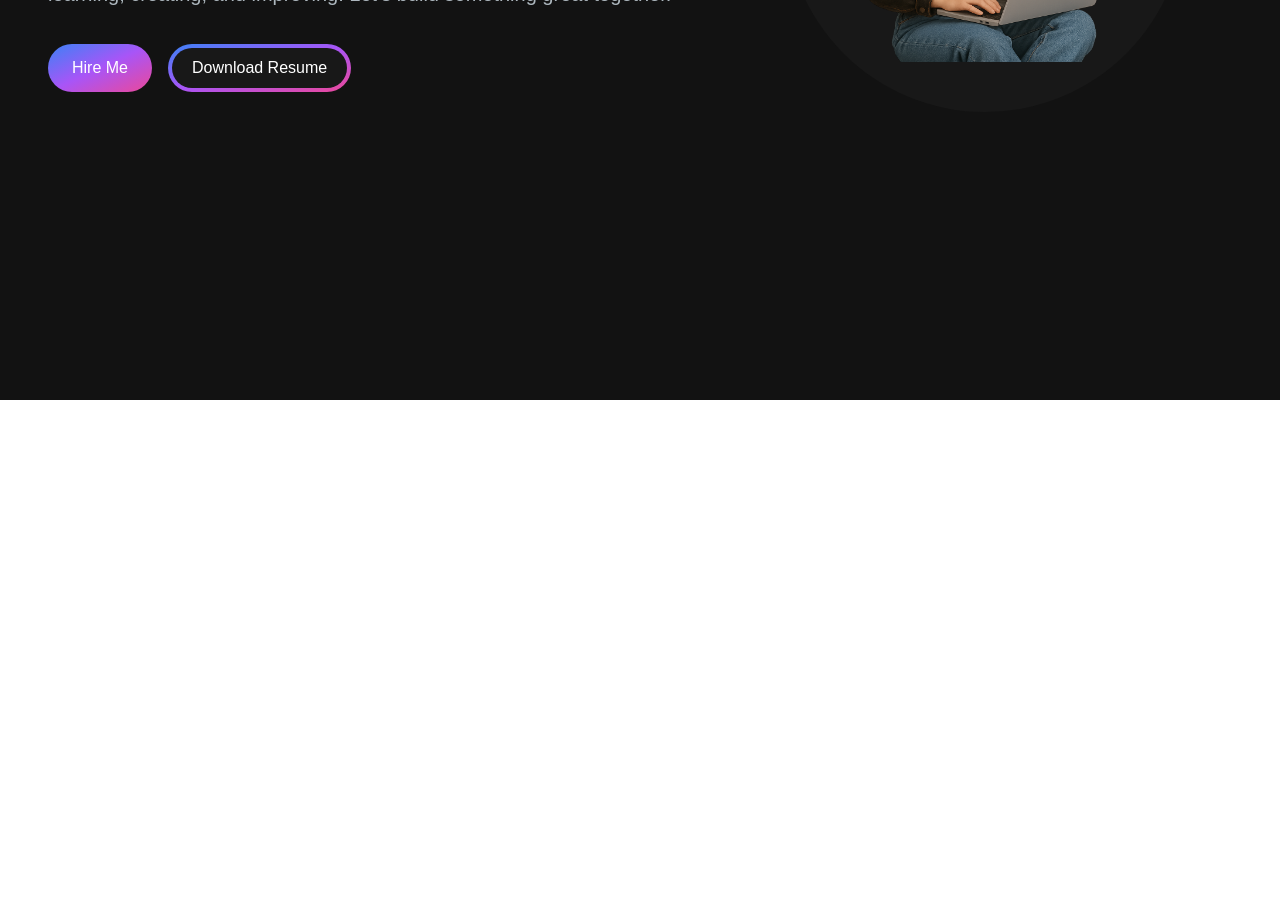
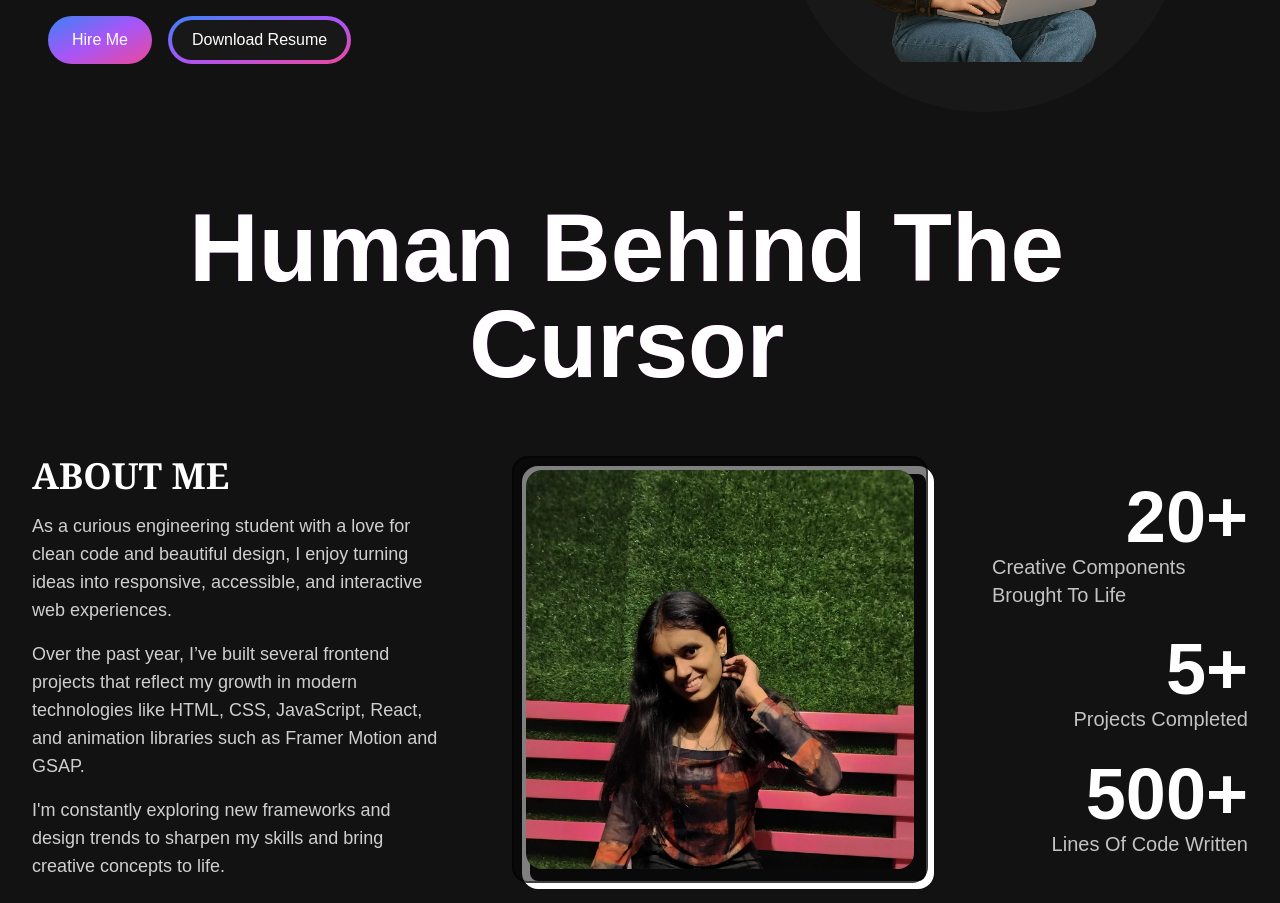
Before and after one commit to architaagr25/Portfolio25, a Next.js app: page / in a window 1280 px wide. Shown: the part 400-1303 px from the top of the page. Before the commit the page ends 800 px from the top, so only its background shows below. Built offline with nearby package versions, Linux system fonts and the light colour scheme.

Commit message:
About section intro created

```diff
--- a/package.json
+++ b/package.json
@@ -10,9 +10,12 @@
   },
   "dependencies": {
     "@heroicons/react": "^2.2.0",
+    "framer-motion": "^12.12.2",
+    "motion": "^12.12.2",
     "next": "15.1.8",
     "react": "^19.0.0",
     "react-dom": "^19.0.0",
+    "react-parallax-tilt": "^1.7.295",
     "react-type-animation": "^3.2.0"
   },
   "devDependencies": {
--- /dev/null
+++ b/src/app/components/About.jsx
@@ -0,0 +1,132 @@
+"use client";
+
+import React, {useRef, useEffect} from 'react';
+import AnimatedText from './AnimatedText';
+import Image from 'next/image';
+import Tilt from 'react-parallax-tilt';
+import { useInView, useSpring, useMotionValue } from 'framer-motion';
+
+
+
+const AnimatedNumbers = ({value}) => {
+  const ref = useRef(null);
+
+  const motionValue = useMotionValue(0);
+  const springValue = useSpring(motionValue, {duration:3000})
+  const isInView = useInView(ref, {once:true});
+
+  useEffect(() => {
+
+    if(isInView){
+      motionValue.set(value);
+    }
+  }, [isInView, value, motionValue])
+
+  useEffect(() => {
+    springValue.on("change", (latest) => {
+       if(ref.current && latest.toFixed(0) <= value){
+        ref.current.textContent = latest.toFixed(0);
+       }
+    })
+  }, [springValue, value])
+
+
+
+  return <span ref={ref}></span>
+}
+
+const About = () => {
+  return (
+    <main className='flex w-full flex-col items-center justify-center px-8 pb-5'>
+      <span className='pt-16'>
+        <AnimatedText
+          text="Human behind the cursor"
+          className="mb-14 text-8xl font-semibold text-transparent bg-clip-text bg-gradient-to-r from-purple-500 to-pink-600"
+        />
+
+        <div className='grid w-full grid-cols-8 gap-16'>
+          {/* Text Section */}
+          <div className='col-span-3 flex flex-col items-start justify-start'>
+            <h2 className='mb-4 text-4xl font-serif font-bold uppercase text-white hover:underline'>
+              About Me
+            </h2>
+
+            <p className='text-white/80 text-lg'>
+              As a curious engineering student with a love for clean code and beautiful design,
+              I enjoy turning ideas into responsive, accessible, and interactive web experiences.
+            </p>
+
+            <p className='my-4 text-white/80 text-lg'>
+              Over the past year, I’ve built several frontend projects that reflect my growth
+              in modern technologies like HTML, CSS, JavaScript, React, and animation libraries
+              such as Framer Motion and GSAP.
+            </p>
+
+            <p className='text-white/80 text-lg'>
+              I'm constantly exploring new frameworks and design trends to sharpen my skills
+              and bring creative concepts to life.
+            </p>
+          </div>
+
+          {/* Tilted 3D Image Section */}
+          <Tilt
+            tiltMaxAngleX={15}
+            tiltMaxAngleY={15}
+            perspective={1000}
+            transitionSpeed={1000}
+            scale={1.05}
+            gyroscope={true}
+            className='col-span-3'
+          >
+            <div className='relative h-max p-3 rounded-2xl border-2 border-black/50 bg-black/50'>
+
+              <div className='absolute top-2 left-2 w-full h-full rounded-2xl border-8 border-white -z-10'></div>
+
+
+              <Image
+                src="/images/pfp.jpg"
+                alt="Archita"
+                className="w-full h-auto rounded-2xl"
+                width={400}
+                height={500}
+                priority
+              />
+            </div>
+          </Tilt>
+
+          <div className='text-white col-span-2 flex flex-col items-end justify-evenly'>
+       <div className=' text-white flex flex-col items-end justify-center'>
+              <span className='inline-block text-7xl font-bold text-white'>
+                <AnimatedNumbers value={20}/>+
+              </span>
+              <h2 className='text-xl font-medium capitalize text-white/75'>
+                Creative Components Brought to Life
+              </h2>
+            </div>
+
+            <div className=' text-white flex flex-col items-end justify-center'>
+              <span className='inline-block text-7xl font-bold'>
+                <AnimatedNumbers value={5}/>+
+              </span>
+              <h2 className='text-xl font-medium capitalize text-white/75'>
+                Projects Completed
+              </h2>
+            </div>
+
+            <div className=' text-white flex flex-col items-end justify-center'>
+              <span className='inline-block text-7xl font-bold'>
+                <AnimatedNumbers value={500}/>+
+              </span>
+              <h2 className='text-xl font-medium capitalize text-white/75'>
+                Lines of Code written
+              </h2>
+            </div>
+
+          </div>
+        </div>
+      </span>
+    </main>
+  );
+};
+
+export default About;
--- /dev/null
+++ b/src/app/components/AnimatedText.jsx
@@ -0,0 +1,59 @@
+"use client"
+
+import React from 'react'
+import { motion } from "framer-motion"
+
+
+const quote = {
+    initial : {
+        opacity:1,
+    },
+    animate:{
+        opacity:1,
+        transition: {
+            delay:0.5,
+            staggerChildren: 0.08,
+        }
+    }
+}
+
+const singleWord = {
+    initial : {
+        opacity:0,
+        y:50,
+    },
+    animate:{
+        opacity:1,
+        y:0,
+        transition: {
+            duration:1
+        }
+    }
+}
+
+const AnimatedText = ({text, className=""}) => {
+  return (
+    <div className='w-full mx-auto py-2 flex items-center justify-center text-center
+    overflow-hidden
+
+    '>
+        <motion.h1 className={`inline-block w-full text-white font-bold capitalize text-8xl ${className}`}
+        variants={quote}
+        initial="initial"
+        animate="animate"
+        >
+            {
+                text.split(" ").map((word, index) =>
+                <motion.span key={word+'-'+index} className='inline-block'
+                variants={singleWord}
+
+                >
+                        {word}&nbsp;
+                </motion.span>)
+            }
+        </motion.h1>
+    </div>
+  )
+}
+
+export default AnimatedText
--- a/src/app/components/Hero.jsx
+++ b/src/app/components/Hero.jsx
@@ -27,16 +27,13 @@ const Hero = () => {
               wrapper="span"
               speed={50}
               repeat={Infinity}
-              className='text-transparent bg-clip-text bg-gradient-to-r from-pink-600 to-pink-100'
+              className='text-white'
             />
 
                     </h1>
 
                     <p className='text-[#ADB7BE] text-base  mb-6 sm:text-lg lg:text-xl '>
-                        A passionate Frontend Developer in the making. As a curious engineering student
-                        with a love for clean code and beautiful design, I enjoy
-                        turning ideas into responsive, accessible, and interactive web
-                        experiences. Whether it’s building sleek UIs or exploring the
+                        A passionate Frontend Developer in the making. Whether it’s building sleek UIs or exploring the
                         latest in web technologies, I’m always learning, creating,
                         and improving. Let’s build something great together.
                     </p>
--- a/src/app/page.js
+++ b/src/app/page.js
@@ -1,7 +1,7 @@
 
-import Image from "next/image";
 import Hero from "./components/Hero";
 import Navbar from "./components/Navbar";
+import About from "./components/About";
 export default function Home() {
   return (
 
@@ -10,6 +10,7 @@ export default function Home() {
         <div className="container mt-24 mx-auto px-12 py-4">
           <Hero />
         </div>
+        <About/>
     </main>
   );
 }
```
Also changed, not shown: public/images/pfp.jpg (added), 1 other file (tests, documents, lock files or other folders).
